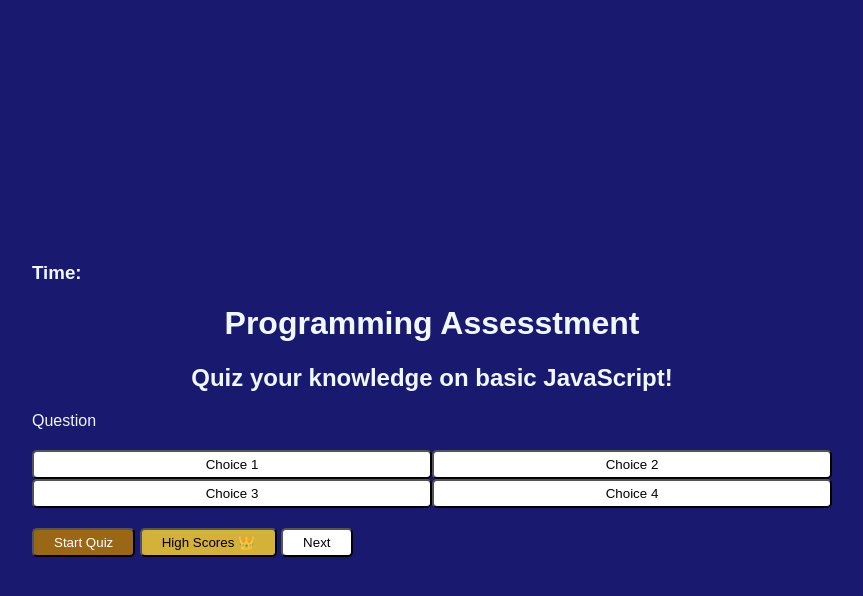
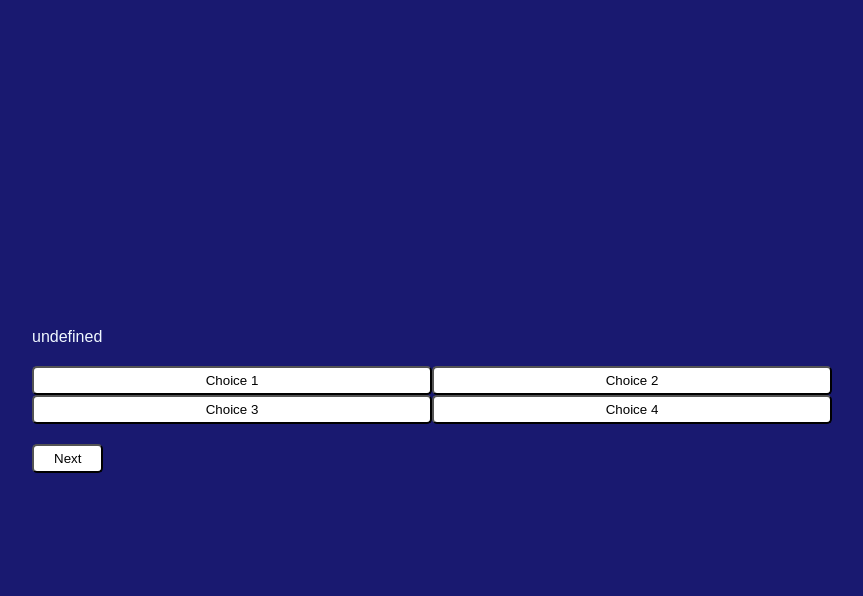
Before and after one commit to binnie51/coding-quiz-assessment, a plain HTML site: page index.html in a window 1280 px wide. Both pictures are taken after a click on the button "Start Quiz". Shown: the whole page, without its empty margins (208-1071 px from the left). Drawn offline with Linux system fonts and the light colour scheme.

Commit message:
js hide and randomizer

```diff
--- a/assets/css/style.css
+++ b/assets/css/style.css
@@ -61,8 +61,10 @@ h3 {
     background-color: var(--color-wrong);
 }
 
+
+/* to hide elements once the the Start button has been clicked */
 .hide {
-    /* display: none; */
+     display: none;
 }
 
 #timer {
--- a/assets/script.js
+++ b/assets/script.js
@@ -1,7 +1,59 @@
 const startButton = document.getElementById('start-btn');
 const qsContainerEl = document.getElementById('q-container');
-const titleTxt = document.getElementsByClassName('homeTxt');
+const titleTxt = document.getElementById('homeTxt');
+const hsBtnEl = document.getElementById('high-score-btn');
+const nextBtnEl = document.getElementById('next-btn');
 var timeEl = document.getElementById('timer');
+const questionEl = document.getElementById('question');
+const answerEl = document.getElementById('answers-btn');
+
+// Necessary empty variables
+var nowQuestion = {}
+var answerCorrect =  true
+var score = 0
+var qCounter = 0
+var numOfQuestions = []
+
+// Series of question stored in variable 'questions'
+const questions = [
+    {
+        question: 'What is JavaScript?',
+        choice: ['Programming language of the Web, used for both client-side and server-side development.', 'Language to style HTML document(s)', 'A standard language for storing, manipulating and retrieving data in databases', 'All the above'],
+        answer: 'Programming language of the Web, used for both client-side and server-side development.'
+    },
+    {
+        question: 'Which of the followings enables you to declare variables(s)?',
+        choice: ['function', 'var', 'if', 'return'],
+        answer: 'var'
+    },
+    {
+        question: 'Which HTML element we use to insert JavaScript?',
+        choice: ['<div>', '<javascript>', '<js>', '<script>'],
+        answer: '<script>'
+    },
+    {
+        question: 'How would you write "Hello JavaScript" in an alert box?',
+        choice: ['alert("Hello JavaScript)', 'alertBox("Hello JavaScript"', 'msg("Hello JavaScript")', 'msgBox("Hello JavaScript")'],
+        var: 'alert("Hello JavaScript)'
+    },
+    {
+        question: 'How does a FOR loop start?',
+        choice: ['for 1 = 1 to 5', 'for (i = 0; i <= 5)', 'for (i = 0; i <= 5; i++)', 'for (i <= 5; i++)'],
+        answer: 'for (i = 0; i <= 5; i++)'
+    }
+
+]
+
+const maxPoint = 100;
+const maxQs = 5;
+
+// To randomized questions in a stored variable 'questions'
+let randomizedQs, questionIndexNow
+
+function showQs(question) {
+    questionEl.innerHTML = question.question;
+    question.answers.forEach
+}
 
 // Hides the elements on title page once user click on 'Start Quiz' and proceeds to display questions
 startButton.addEventListener('click', gameStart);
@@ -9,34 +61,44 @@ startButton.addEventListener('click', gameStart);
 function gameStart() {
     startButton.classList.add('hide');
     titleTxt.classList.add('hide');
+    hsBtnEl.classList.add('hide');
+    randomizedQs = questions.sort(() => Math.random() - .5);
+    questionIndexNow = 0;
     qsContainerEl.classList.remove('hide');
+    nextBtnEl.classList.remove('hide');
     clockTick();
-    nextQuestion();
+    nextQuestion(); // called function to display question after clicking on start quiz
+
+
 }
 
-// Setting timer
-var secLeft = 120;
+// Setting timer for quiz takers
+var secLeft = 60;
 
 function clockTick () {
     var time = setInterval(function() {
         secLeft--;
-        timeEl.textContent = secLeft + " seconds left"
+        timeEl.textContent = secLeft;
 
-        // If users running out of time
+        // Conditions when users running out of time
         if(time <= 0) {
             clearInterval(time);
+            quizEnd();
         }
     }, 1000)
 }
 
-function nextQuestion()
+// Display following question
+function nextQuestion() {
+    showQs(randomizedQs,[questionIndexNow]);
 
-// Series of question
-const questions = [
-    {
-        question: 'What is HTTP stands for?',
-        answers: [
+    if (numOfQuestions.length === 0 || qCounter > maxQs) {
+        localStorage.setItem('recentHighScore', score);
+        return window.location.assign()
+    }
+}
 
-        ]
-    }
-]
+//
+function quizEnd() {
+
+}
--- a/index.html
+++ b/index.html
@@ -4,27 +4,24 @@
         <meta charset="UTF-8">
         <meta http-equiv="X-UA-Compatible" content="IE=edge">
         <meta name="viewport" content="width=device-width, initial-scale=1.0">
-        <title>Coding Quiz</title>
+        <title>JS Fundamental Quiz</title>
         <link rel="stylesheet" href="./assets/css/style.css" />
         <script defer src="./assets/script.js"></script>
     </head>
     <body>
-        <header>
-
-        </header>
         <!-- container of the whole page -->
         <div class="container">
-            <h3 id="timer" class="hide">Time:</h3>
+            <h3 id="timer" class="hide"></h3>
 
             <!-- Title Screen -->
-            <div class="homeTxt" >
+            <div id="homeTxt" >
                 <h1>Programming Assesstment</h1>
                 <h2>Quiz your knowledge on basic JavaScript!</h2>
             </div>
 
             <!-- questions + answers container -->
             <div id="q-container" class="hide">
-                <div id="question">Question</div>
+                <div id="question">Question:</div>
                 <div id="answers-btn" class="grid-btn">
                     <button class="btn">Choice 1</button>
                     <button class="btn">Choice 2</button>
@@ -36,8 +33,16 @@
             <!-- essential buttons -->
             <div class="buttons">
                 <button id="start-btn" class="start-btn btn">Start Quiz</button>
-                <button id="high-score-btn" class="high-score btn ">High Scores 👑</button>
+                <button id="high-score-btn" class="high-score btn" onclick="">High Scores 👑</button>
                 <button id="next-btn" class="class-btn btn hide">Next</button>
+            </div>
+
+            <!-- Score Board -->
+            <div class="highScoreResult hide">
+                <p>Congrats! You've finshed the Quiz!</p>
+                <label for="userInit">Enter your initials:</label><br>
+                <input type="text" id="userInit">
+                <input type="submit" class="submit">
             </div>
         </div>
 
```
